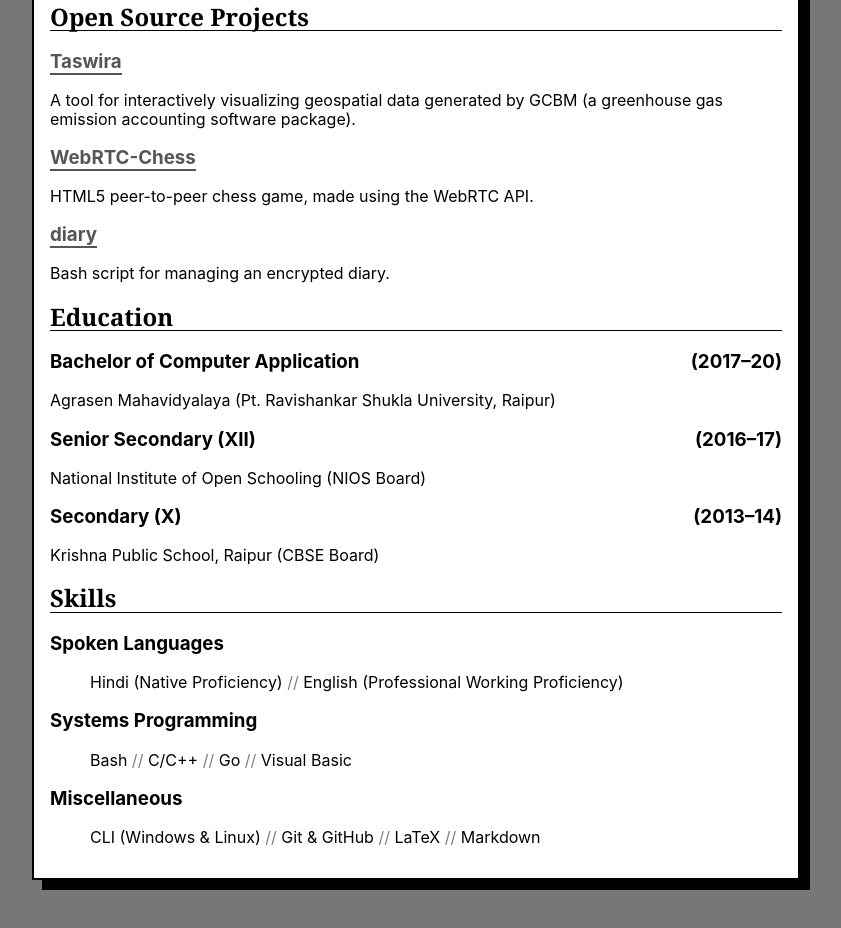
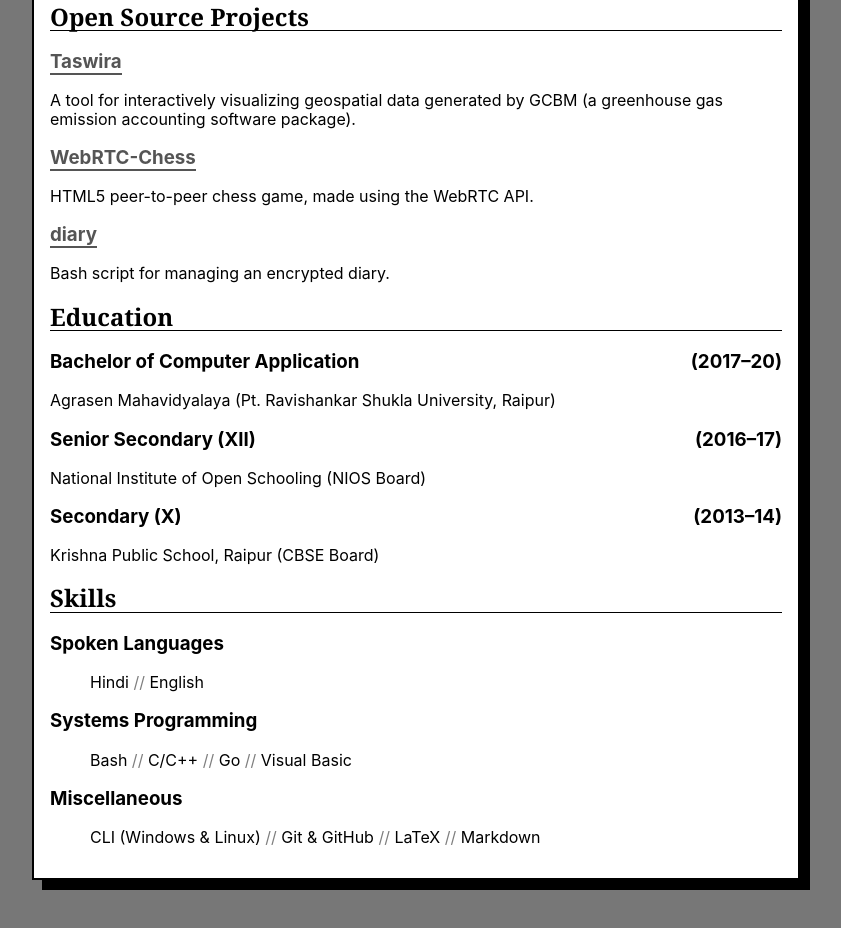
Before and after one commit to abhineet97/resume, a plain HTML site: page index.html in a window 1280 px wide. Shown: the part 344-1272 px from the top of the page, without its empty margins (224-1065 px from the left). Drawn offline with nearby package versions, Linux system fonts and the light colour scheme.

Commit message:
Update languages

```diff
--- a/index.html
+++ b/index.html
@@ -125,8 +125,8 @@
         <h2 class="serif bb">Skills</h2>
         <h3 class="b">Spoken Languages</h3>
         <ul class="list mid-f-slash">
-          <li>Hindi (Native Proficiency)</li>
-          <li>English (Professional Working Proficiency)</li>
+          <li>Hindi</li>
+          <li>English</li>
         </ul>
         <h3 class="b">Systems Programming</h3>
         <ul class="list mid-f-slash">
```
